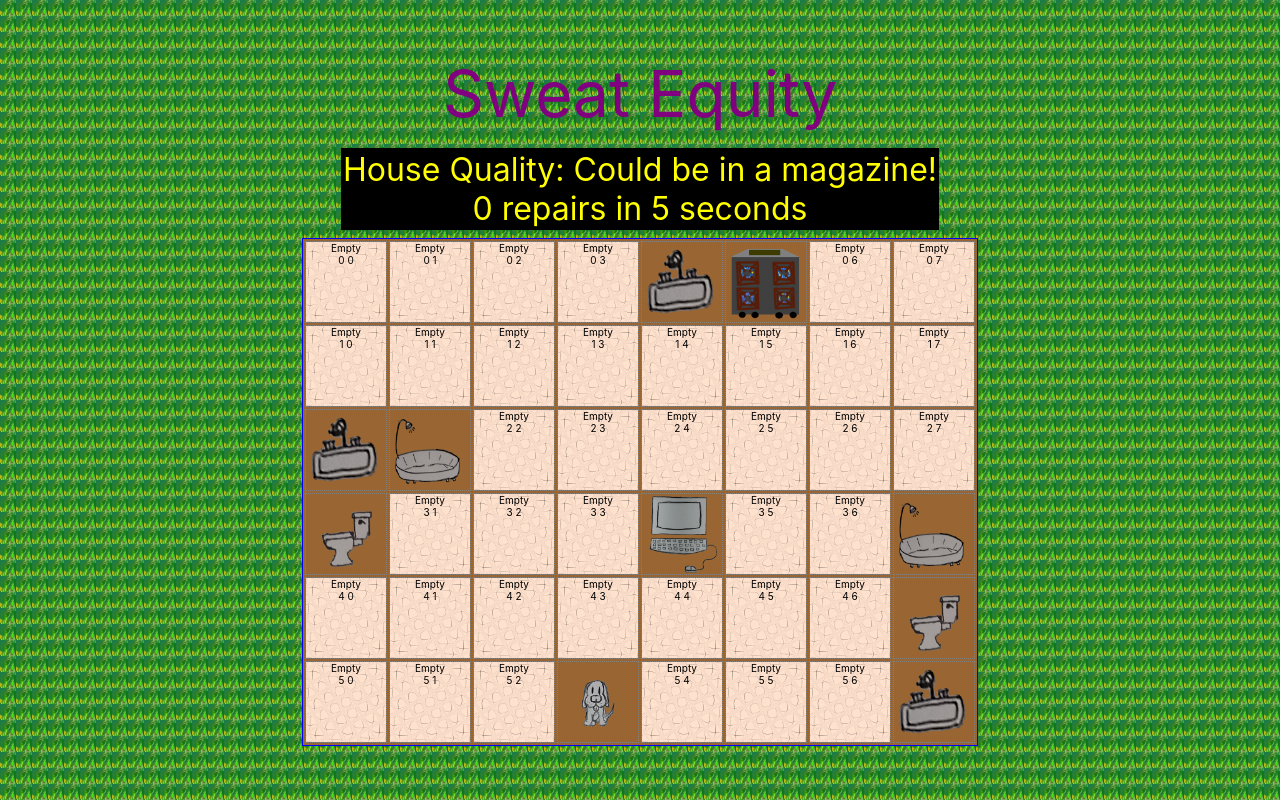
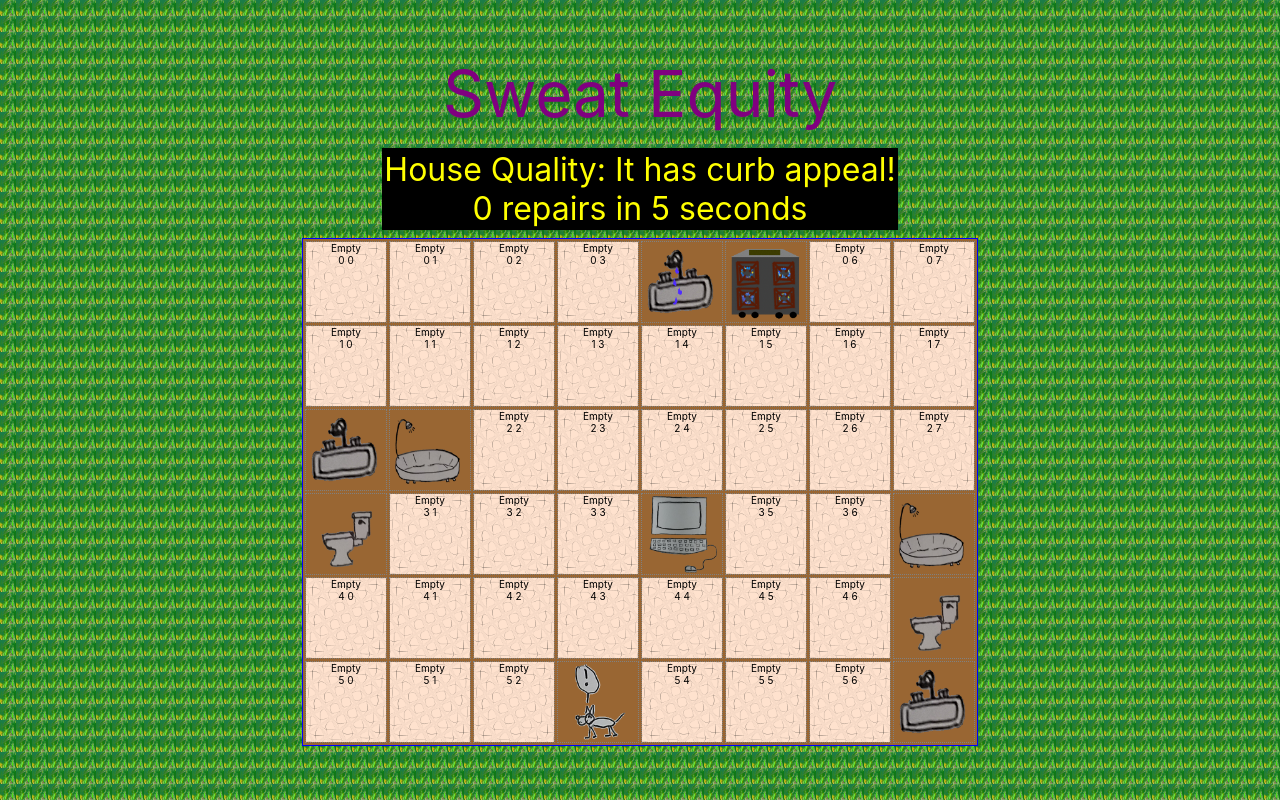
Before and after one commit to addison-grant/sweat-equity-2, a React (Create React App) app: page / in a window 1280 px wide. Built offline with nearby package versions, Linux system fonts and the light colour scheme.

Commit message:
Make some items start in their second condition

```diff
--- a/src/components/House.js
+++ b/src/components/House.js
@@ -51,10 +51,13 @@ class House extends React.Component {
         that.setState(tmpState);
       }
       const startDelay = startTimes.length ? startTimes.pop() : 0;
+      const initialConditionReduction = Math.random() < 0.2 ? 1 : 0;
       that.state.items[row][column] = <Component row={row} column={column}
        updateScore={updateScore}
        incrementRepairCount={incrementRepairCount}
-       startDelay={startDelay}/>;
+       startDelay={startDelay}
+       initialConditionReduction={initialConditionReduction}
+       />;
     }
 
     for (let row = 0; row < this.state.rows; ++row) {
--- a/src/components/Repairable.js
+++ b/src/components/Repairable.js
@@ -4,7 +4,8 @@ class Repairable extends Component {
   constructor(props) {
     super(props);
     this.state = {
-      condition: this.props.conditions.length - 1,
+      condition: this.props.conditions.length - 1 -
+       this.props.initialConditionReduction,
       startDate: new Date(),
       currentDate: new Date(),
       age: 0
```
